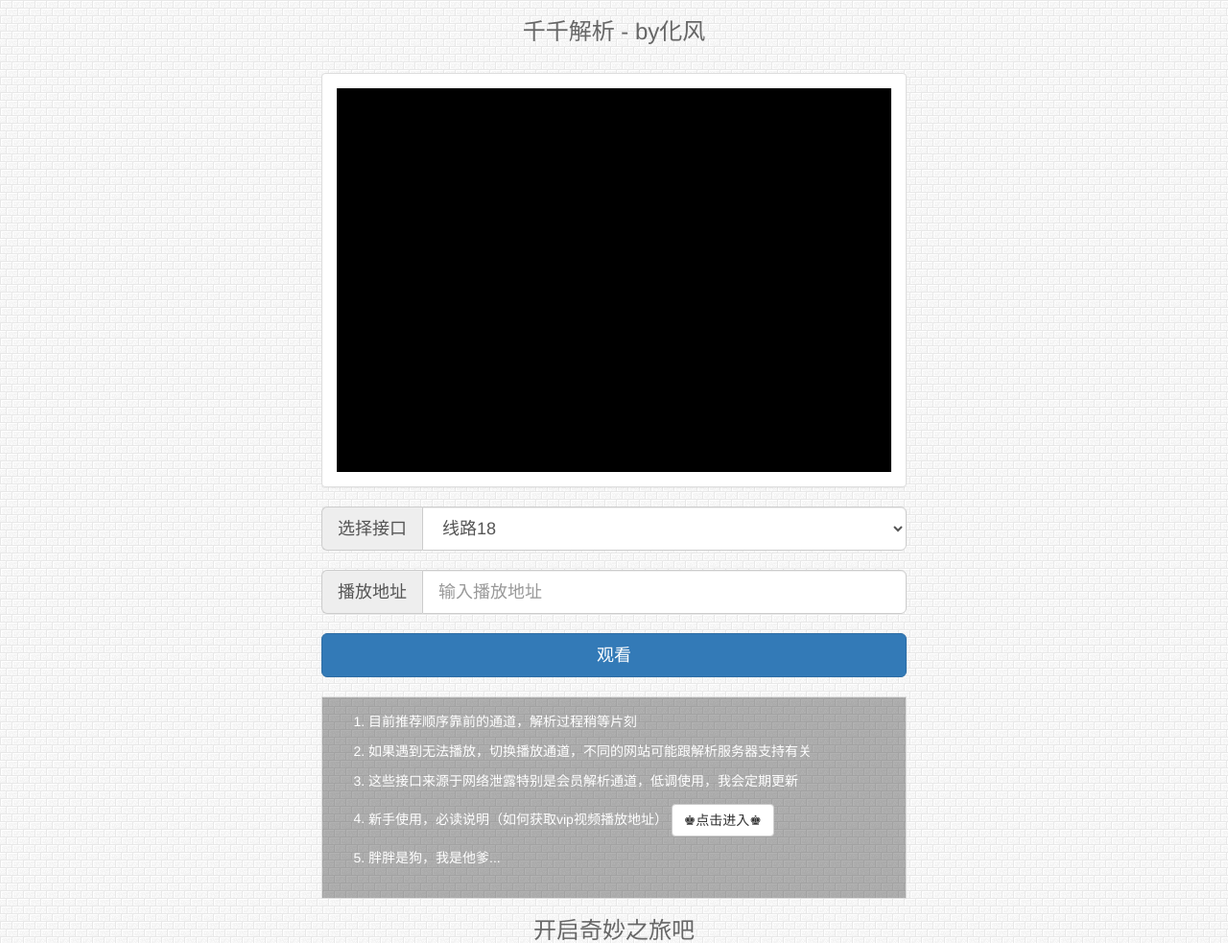
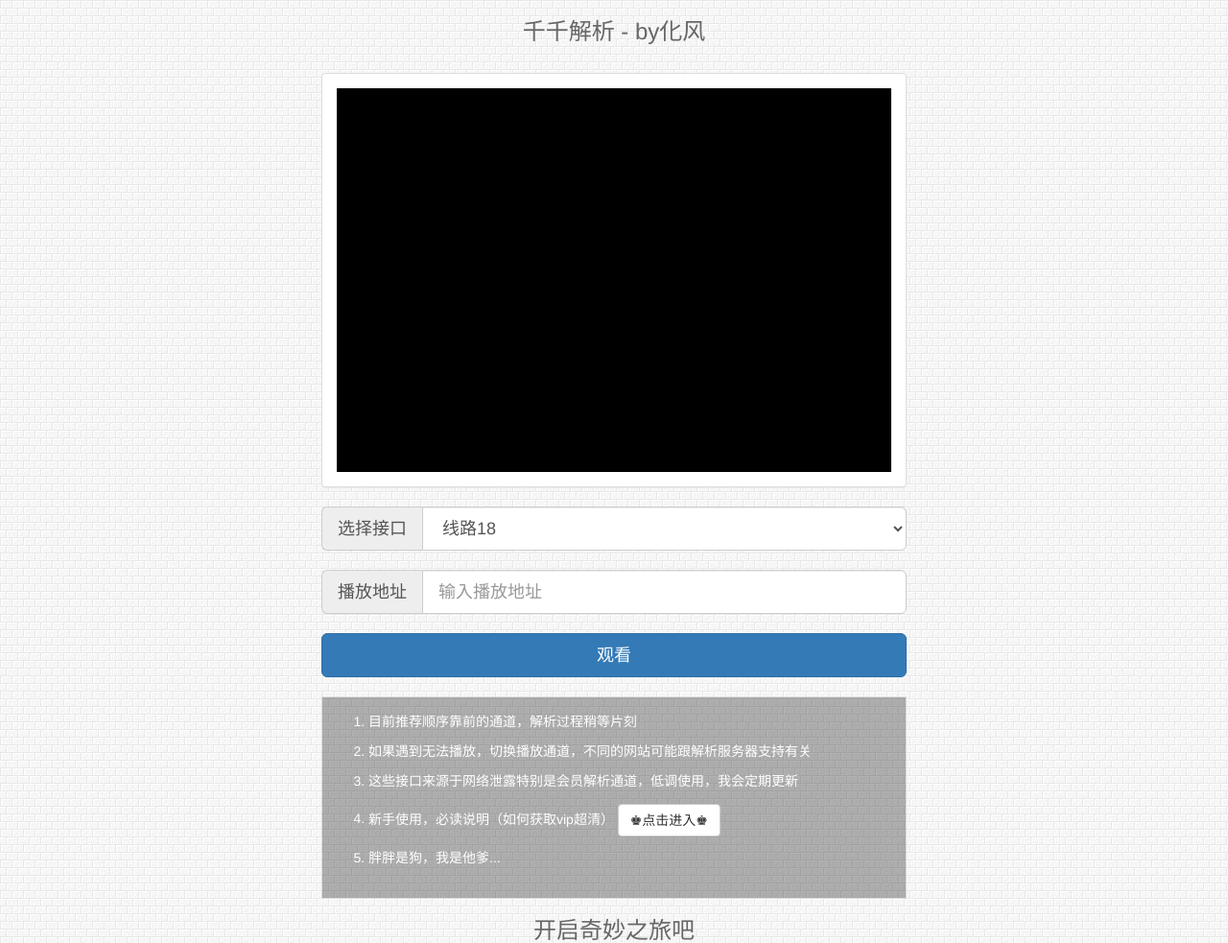
Before and after one commit to xinchanghao/react-crx-demo, a React app: page dist/index.html in a window 1280 px wide. Shown: the whole page at 96% size. Built offline with nearby package versions, Linux system fonts and the light colour scheme.

Commit message:
add dist file

```diff
--- a/dist/index.html
+++ b/dist/index.html
@@ -113,7 +113,7 @@
                                 <li>目前推荐顺序靠前的通道，解析过程稍等片刻</li><br>
                                 <li>如果遇到无法播放，切换播放通道，不同的网站可能跟解析服务器支持有关</li><br>
                                 <li>这些接口来源于网络泄露特别是会员解析通道，低调使用，我会定期更新</li><br>
-                                <li>新手使用，必读说明（如何获取vip视频播放地址） <a href="https://image.baidu.com/search/index?tn=baiduimage&ct=201326592&lm=-1&cl=2&ie=gb18030&word=%CE%D2%CA%C7%C4%E3%B5%F9&fr=ala&ala=1&alatpl=adress&pos=0&hs=2&xthttps=111111"
+                                <li>新手使用，必读说明（如何获取vip超清） <a href="https://image.baidu.com/search/index?tn=baiduimage&ct=201326592&lm=-1&cl=2&ie=gb18030&word=%CE%D2%CA%C7%C4%E3%B5%F9&fr=ala&ala=1&alatpl=adress&pos=0&hs=2&xthttps=111111"
                                         class="btn btn-default" target="_blank">♚点击进入♚</a> </li><br>
                                 <li>胖胖是狗，我是他爹...</li><br>
                             </h5>
```
Also changed, not shown: 1 other file.
